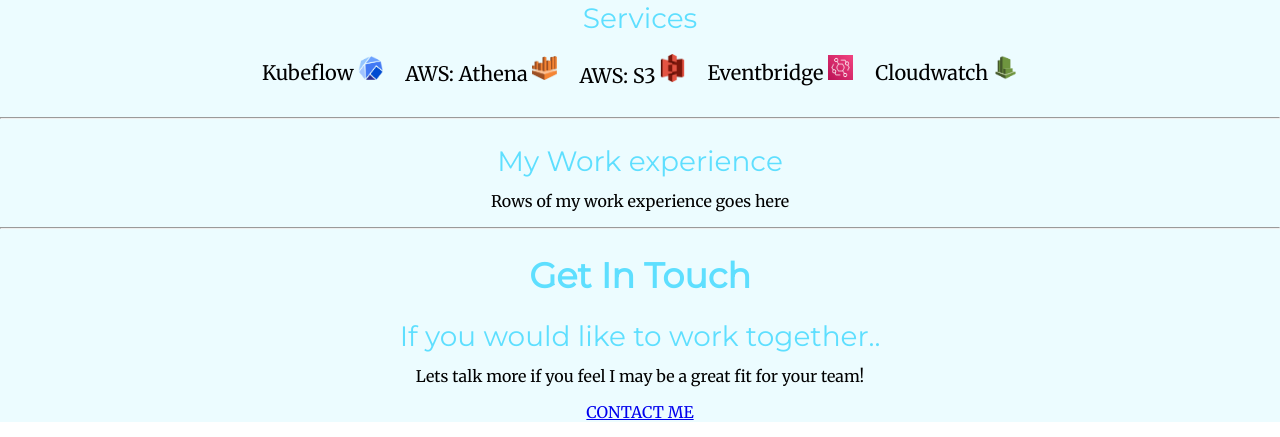
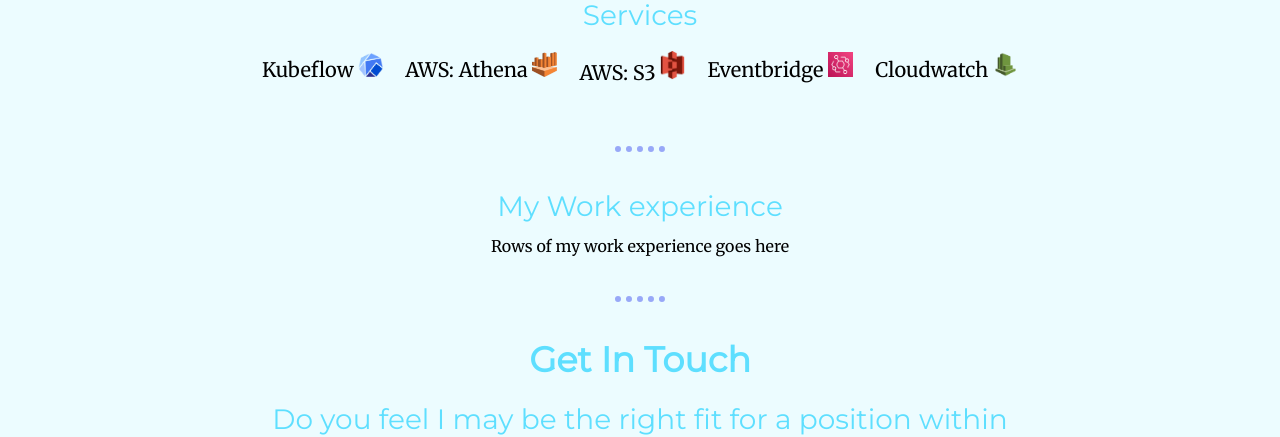
Before and after one commit to ZakDangerfield/CV, a plain HTML site: page index.html in a window 1280 px wide. Shown: the part 2090-2527 px from the top of the page. Drawn offline with Linux system fonts and the light colour scheme; a web font is replaced by a local one.

Commit message:
fixed some styling issues near contact me section

```diff
--- a/css/styles.css
+++ b/css/styles.css
@@ -2,6 +2,14 @@ body {
   margin: 0;
   text-align: center;
   font-family: "Merriweather", serif;
+}
+
+hr {
+  margin-top: 40px;
+  margin-bottom: 40px;
+  border: none;
+  border-top: 6px dotted #98a8f8;
+  width: 50px;
 }
 
 h1 {
@@ -14,6 +22,7 @@ h1 {
 }
 
 h2 {
+  margin-bottom: 0;
   line-height: 1;
   font-family: "Montserrat", sans-serif;
   font-size: 2.188rem;
@@ -21,7 +30,6 @@ h2 {
 }
 
 h3 {
-  line-height: 1;
   font-size: 1.75rem;
   font-family: "Montserrat", sans-serif;
   font-weight: normal;
@@ -37,26 +45,28 @@ h3 {
   width: 21.875rem;
 }
 .cloud2 {
+  left: 200px;
   position: absolute;
-  left: 200px;
   top: 50px;
   width: 21.875rem;
 }
 
 .mountain {
   height: 32.27rem;
+  position: relative;
   top: 15px;
-  position: relative;
 }
 
 .top-container {
+  background-color: #ecfcff;
   font-weight: normal;
-  background-color: #ecfcff;
   position: relative;
   padding-top: 300px;
 }
 
-.tech-stack-row {
+.contact-me {
+  margin-left: 250px;
+  margin-right: 250px;
 }
 
 .zak-profile-img {
@@ -86,15 +96,40 @@ table.tech-table {
 
 .middle-container {
   background-color: #ecfcff;
+  padding-bottom: 50px;
 }
 
 .profile {
+  line-height: 2;
   margin-left: 300px;
   margin-right: 300px;
-  line-height: 2;
 }
 
 .bottom-container {
+  background-color: #5edfff;
+  padding-bottom: 20px;
+}
+
+.btn {
+  -webkit-border-radius: 26;
+  -moz-border-radius: 26;
+  border-radius: 26px;
+  font-family: Arial;
+  color: #ecfcff;
+  font-size: 23px;
+  background: #5edfff;
+  padding: 10px 20px 10px 20px;
+  text-decoration: none;
+}
+
+.btn:hover {
+  background: #3e64ff;
+  background-image: -webkit-linear-gradient(top, #3e64ff, #b2fcff);
+  background-image: -moz-linear-gradient(top, #3e64ff, #b2fcff);
+  background-image: -ms-linear-gradient(top, #3e64ff, #b2fcff);
+  background-image: -o-linear-gradient(top, #3e64ff, #b2fcff);
+  background-image: linear-gradient(to bottom, #3e64ff, #b2fcff);
+  text-decoration: none;
 }
 
 table.contact-links-table {
--- a/index.html
+++ b/index.html
@@ -99,8 +99,10 @@
     <hr>
     <div class="contact-me">
       <h2>Get In Touch</h2>
-      <h3>If you would like to work together..</h3>
-      <p>Lets talk more if you feel I may be a great fit for your team!</p>
+      <h3>Do you feel I may be the right fit for a position within your team?</h3>
+      <p style="margin-bottom: 40px;">I'm happy to discuss my experience and future prospects in more detail should you
+        wish to contact me. Below you can email me directly or find me on Linkedin using the link below. I look forward
+        to hearing from you! </p>
       <a class="btn" href="mailto:name@email.com">CONTACT ME</a>
     </div>
   </div>
```
